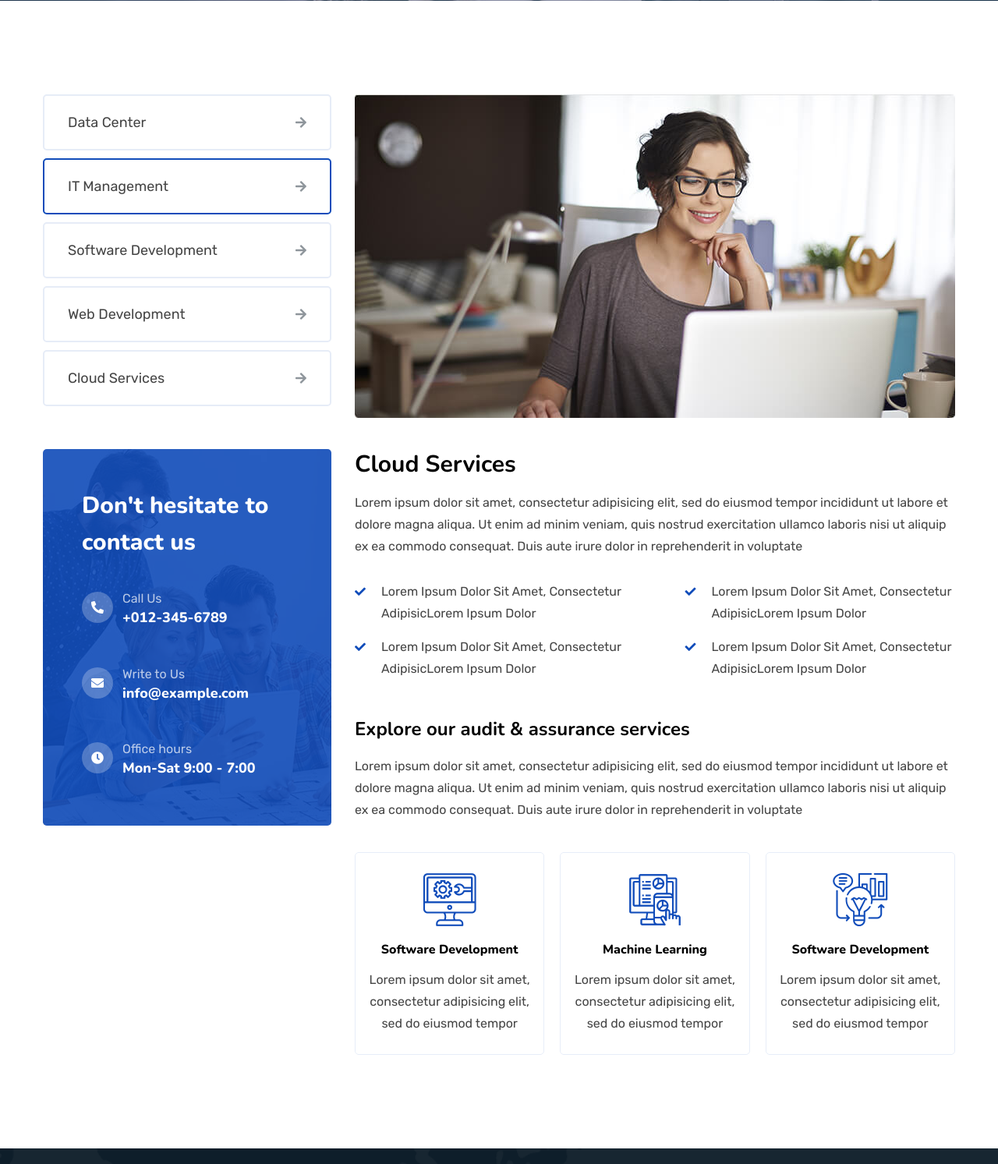
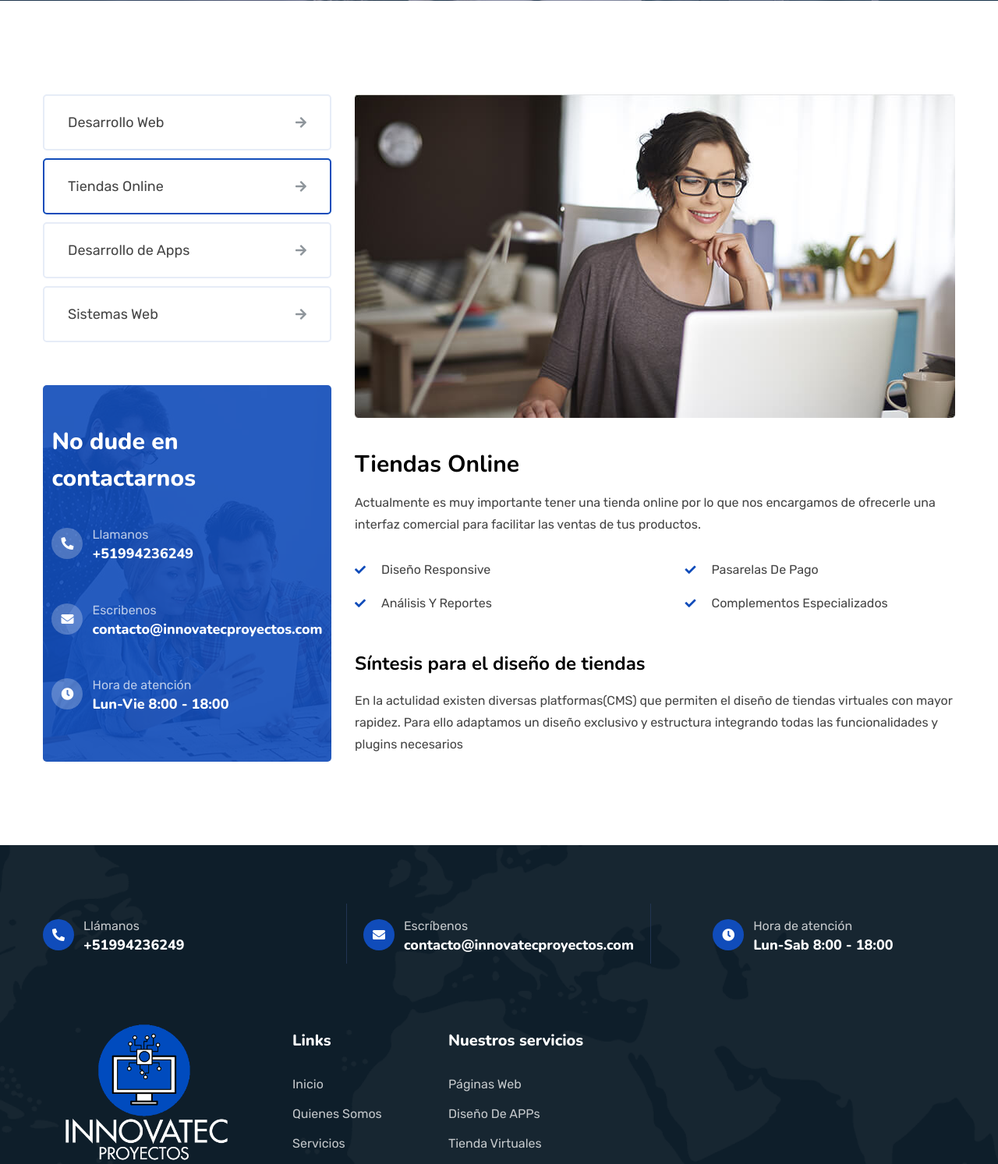
Before and after one commit to iespinoza98/Empresa, a PHP site: page /servicios.php in a window 1280 px wide. Shown: the part 597-2090 px from the top of the page at 78% size. Run offline with PHP 8.4, Linux system fonts and the light colour scheme; grey boxes are pictures that could not be loaded.

Commit message:
Cambios servicios

```diff
--- a/footer.php
+++ b/footer.php
@@ -65,7 +65,7 @@
                             </div>
                         </div>
                         <div class="col-lg-4 col-sm-6">
-                            <iframe name="f1b41b7b10c63e" width="100%" height="100%" data-testid="fb:page Facebook Social Plugin" title="fb:page Facebook Social Plugin" frameborder="0" allowtransparency="true" allowfullscreen="true" scrolling="no" allow="encrypted-media" src="https://www.facebook.com/v6.0/plugins/page.php?adapt_container_width=true&amp;app_id=&amp;channel=https%3A%2F%2Fstaticxx.facebook.com%2Fx%2Fconnect%2Fxd_arbiter%2F%3Fversion%3D46%23cb%3Df396d462116c72%26domain%3Dfaststoreperu.com%26is_canvas%3Dfalse%26origin%3Dhttps%253A%252F%252Ffaststoreperu.com%252Ff21feb498352ecc%26relation%3Dparent.parent&amp;container_width=443&amp;hide_cover=false&amp;href=https%3A%2F%2Fwww.facebook.com%2FFASTORE17&amp;locale=es_ES&amp;sdk=joey&amp;show_facepile=true&amp;small_header=false&amp;tabs=timeline&amp;width=" style="border: none; visibility: visible; width: 100%; height: 100%;" class=""></iframe>
+                            <iframe src="https://www.facebook.com/plugins/page.php?href=https%3A%2F%2Fwww.facebook.com%2F20IP22%2F&tabs=timeline&width=340&height=500&small_header=true&adapt_container_width=true&hide_cover=false&show_facepile=true&appId=278935152755075" width="340" height="500" style="border:none;overflow:hidden" scrolling="no" frameborder="0" allowfullscreen="true" allow="autoplay; clipboard-write; encrypted-media; picture-in-picture; web-share" style="border: none; visibility: visible; width: 100%; height: 100%;"></iframe>
                         </div>
                     </div>
                 </div>
--- a/servicios.php
+++ b/servicios.php
@@ -27,36 +27,35 @@
                         <div class="service-sidebar rmb-55 wow fadeInLeft delay-0-2s">
                            <div class="widget widget-services">
                                <ul>
-                                   <li><a href="service-details.html">Data Center</a></li>
-                                   <li class="active"><a href="service-details.html">IT Management</a></li>
-                                   <li><a href="service-details.html">Software Development</a></li>
-                                   <li><a href="service-details.html">Web Development</a></li>
-                                   <li><a href="service-details.html">Cloud Services</a></li>
-                               </ul>
+                                   <li><a href="service-details.html">Desarrollo Web</a></li>
+                                   <li class="active"><a href="service-details.html">Tiendas Online</a></li>
+                                   <li><a href="service-details.html">Desarrollo de Apps</a></li>
+                                   <li><a href="service-details.html">Sistemas Web</a></li>
+                                </ul>
                            </div>
                             <div class="widget contact-info-widget contact-image-number style-two bgs-cover overlay" style="background-image: url(assets/images/contact/home-two.jpg);">
                                <div class="contact-informations text-white">
-                                    <h3>Don't hesitate to contact us</h3>
+                                    <h3>No dude en contactarnos</h3>
                                     <ul class="contact-info">
                                         <li>
                                             <i class="fas fa-phone-alt"></i>
                                             <div class="content">
-                                                <span>Call Us</span>
-                                                <h5><a href="callto:+012-345-6789">+012-345-6789</a></h5>
+                                                <span>Llamanos</span>
+                                                <h5><a href="callto:+012-345-6789">+51994236249</a></h5>
                                             </div>
                                         </li>
                                         <li>
                                             <i class="fas fa-envelope"></i>
                                             <div class="content">
-                                                <span>Write to Us</span>
-                                                <h5><a href="mailto:info@example.com">info@example.com</a></h5>
+                                                <span>Escribenos</span>
+                                                <h5><a href="mailto:info@example.com">contacto@innovatecproyectos.com</a></h5>
                                             </div>
                                         </li>
                                         <li>
                                             <i class="fas fa-clock"></i>
                                             <div class="content">
-                                                <span>Office hours</span>
-                                                <h5>Mon-Sat 9:00 - 7:00</h5>
+                                                <span>Hora de atención</span>
+                                                <h5>Lun-Vie 8:00 - 18:00</h5>
                                             </div>
                                         </li>
                                     </ul>
@@ -69,46 +68,17 @@
                             <div class="image mb-40">
                                 <img src="assets/images/services/service-details.jpg" alt="Service Details">
                             </div>
-                            <h2>Cloud Services</h2>
-                            <p>Lorem ipsum dolor sit amet, consectetur adipisicing elit, sed do eiusmod tempor incididunt ut labore et dolore magna aliqua. Ut enim ad minim veniam, quis nostrud exercitation ullamco laboris nisi ut aliquip ex ea commodo consequat. Duis aute irure dolor in reprehenderit in voluptate </p>
+                            <h2>Tiendas Online</h2>
+                            <p>Actualmente es muy importante tener una tienda online por lo que nos encargamos de ofrecerle una interfaz comercial para facilitar las ventas de tus productos.</p>
                             <ul class="list-style-three pt-15 pb-30">
-                                <li>Lorem ipsum dolor sit amet, consectetur adipisicLorem ipsum dolor</li>
-                                <li>Lorem ipsum dolor sit amet, consectetur adipisicLorem ipsum dolor</li>
-                                <li>Lorem ipsum dolor sit amet, consectetur adipisicLorem ipsum dolor</li>
-                                <li>Lorem ipsum dolor sit amet, consectetur adipisicLorem ipsum dolor</li>
+                                <li>Diseño Responsive</li>
+                                <li>Pasarelas de Pago</li>
+                                <li>Análisis y Reportes</li>
+                                <li>Complementos Especializados</li>
                             </ul>
-                            <h3>Explore our audit & assurance services</h3>
-                            <p>Lorem ipsum dolor sit amet, consectetur adipisicing elit, sed do eiusmod tempor incididunt ut labore et dolore magna aliqua. Ut enim ad minim veniam, quis nostrud exercitation ullamco laboris nisi ut aliquip ex ea commodo consequat. Duis aute irure dolor in reprehenderit in voluptate </p>
-                            <div class="row pt-25">
-                                <div class="col-xl-4 col-lg-6 col-md-4 col-sm-6">
-                                    <div class="service-normal style-two wow fadeInUp delay-0-2s">
-                                        <div class="icon">
-                                           <i class="flaticon flaticon-computer"></i>
-                                        </div>
-                                        <h6>Software Development</h6>
-                                        <p>Lorem ipsum dolor sit amet, consectetur adipisicing elit, sed do eiusmod tempor </p>
-                                    </div>
-                                </div>
-                                <div class="col-xl-4 col-lg-6 col-md-4 col-sm-6">
-                                    <div class="service-normal style-two wow fadeInUp delay-0-4s">
-                                        <div class="icon">
-                                           <i class="flaticon flaticon-analysis"></i>
-                                        </div>
-                                        <h6>Machine Learning</h6>
-                                        <p>Lorem ipsum dolor sit amet, consectetur adipisicing elit, sed do eiusmod tempor </p>
-                                    </div>
-                                </div>
-                                <div class="col-xl-4 col-lg-6 col-md-4 col-sm-6">
-                                    <div class="service-normal style-two wow fadeInUp delay-0-6s">
-                                        <div class="icon">
-                                           <i class="flaticon flaticon-design-process"></i>
-                                        </div>
-                                        <h6>Software Development</h6>
-                                        <p>Lorem ipsum dolor sit amet, consectetur adipisicing elit, sed do eiusmod tempor </p>
-                                    </div>
-                                </div>
+                            <h3>Síntesis para el diseño de tiendas</h3>
+                            <p>En la actulidad existen diversas platformas(CMS) que permiten el diseño de tiendas virtuales con mayor rapidez. Para ello adaptamos un diseño exclusivo y estructura integrando todas las funcionalidades y plugins necesarios</p>
                             </div>
-                        </div>
                     </div>
                 </div>
             </div>
```
